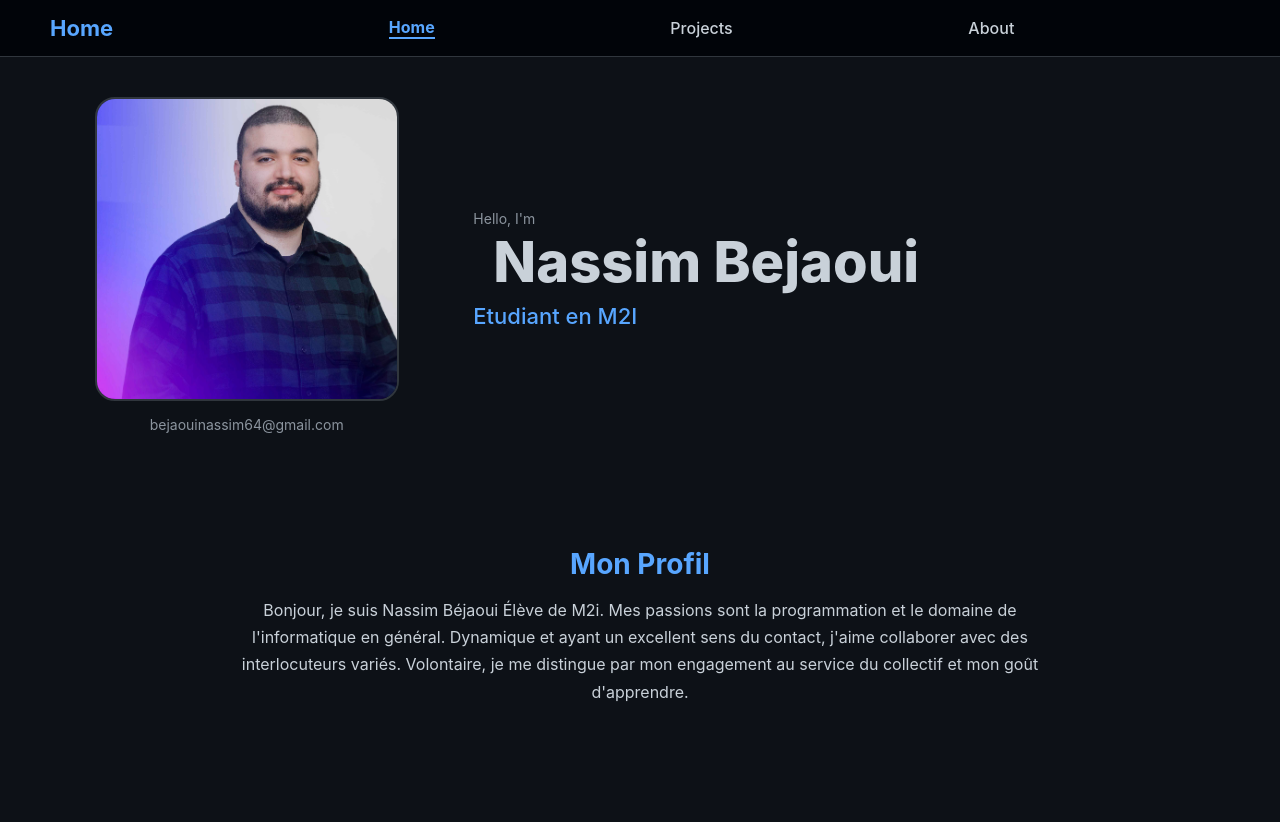
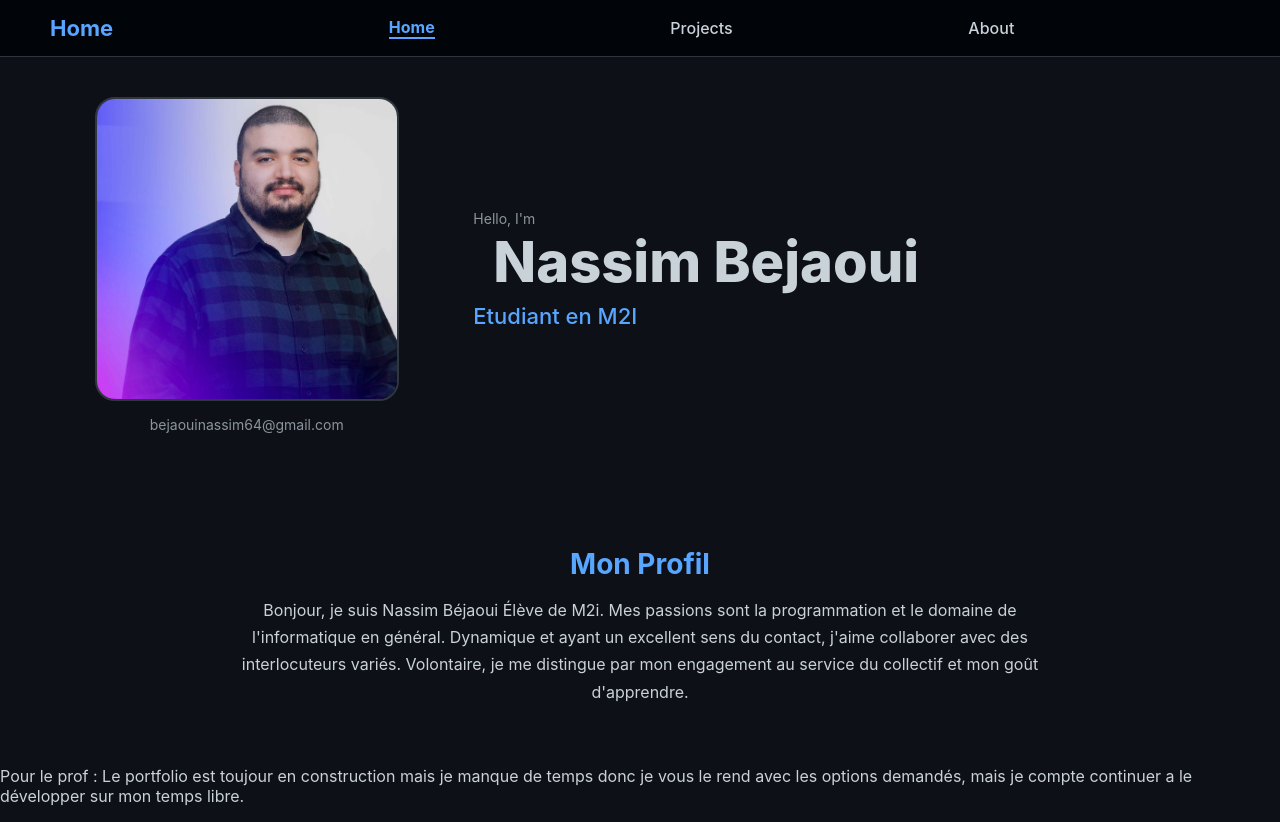
Before and after one commit to UssoPalain/Portfolio, a React (Vite) app: page / in a window 1280 px wide. Before the commit the page ends 800 px from the top, so only its background shows below. Built offline with nearby package versions, Linux system fonts and the light colour scheme.

Commit message:
MyFinalMessageGoodBye

```diff
--- a/src/pages/Home.jsx
+++ b/src/pages/Home.jsx
@@ -36,6 +36,7 @@ function Home() {
           Volontaire, je me distingue par mon engagement au service du collectif et mon goût d'apprendre.
         </p>
       </div>
+      <p>Pour le prof : Le portfolio est toujour en construction mais je manque de temps donc je vous le rend avec les options demandés, mais je compte continuer a le développer sur mon temps libre.</p>
     </div>
   )
 }
```
